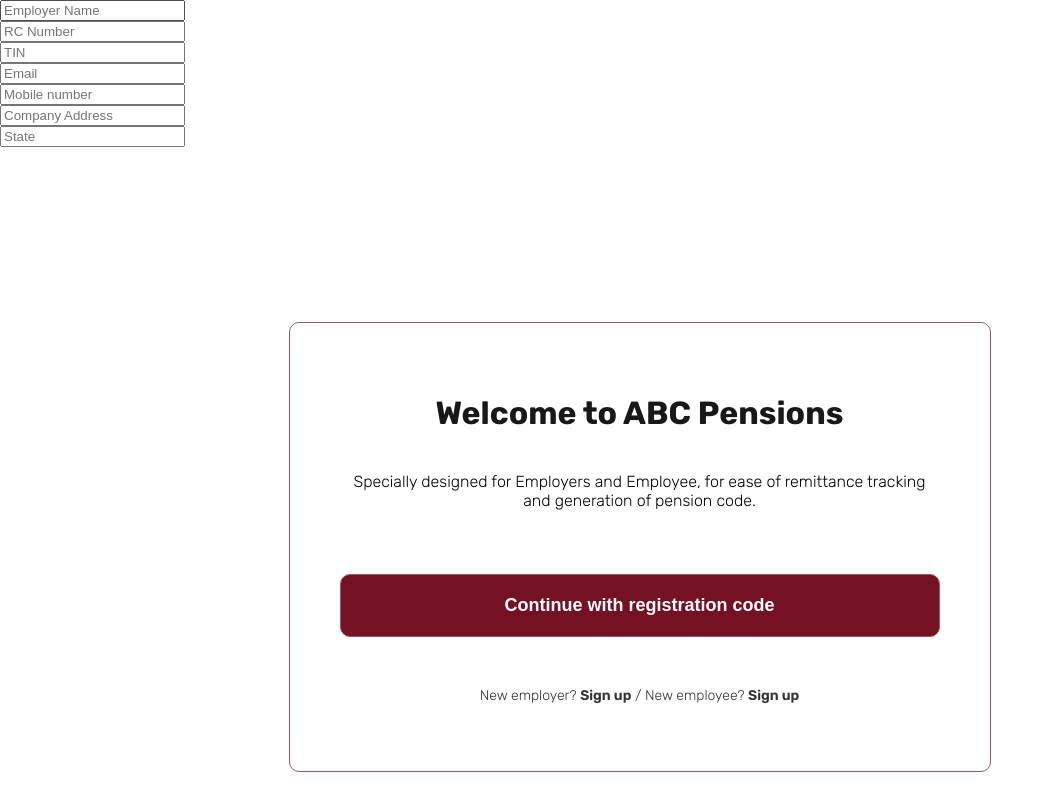
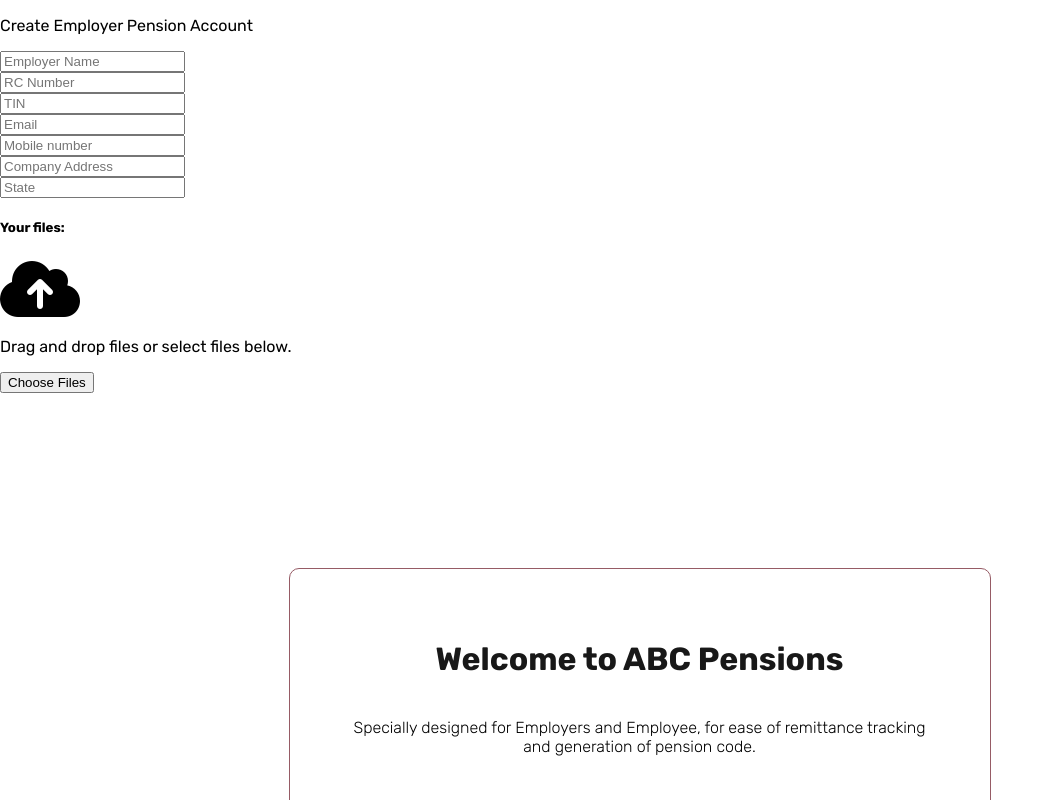
Before and after one commit to BenjaminAchebe/Pension-Manager-Application, a React (Create React App) app: page / in a window 1280 px wide. Shown: the top 800 px of the page, without its empty margins (0-1054 px from the left). Built offline with nearby package versions, Linux system fonts and the light colour scheme.

Commit message:
attachment component was added

```diff
--- a/public/index.html
+++ b/public/index.html
@@ -15,6 +15,7 @@
       user's mobile device or desktop. See https://developers.google.com/web/fundamentals/web-app-manifest/
     -->
     <link rel="manifest" href="%PUBLIC_URL%/manifest.json" />
+    <script src="https://kit.fontawesome.com/1fd9dd12d7.js" crossorigin="anonymous"></script>
     <!--
       Notice the use of %PUBLIC_URL% in the tags above.
       It will be replaced with the URL of the `public` folder during the build.
--- /dev/null
+++ b/src/components/Form/Attachment/EmployerAttachment.js
@@ -0,0 +1,45 @@
+import React, {useRef, useState} from "react";
+
+const AttachmentUpload = () => {
+    const [attachedFiles, setAttachedFiles] = useState(null);
+    const inputRef = useRef();
+
+    const clickHandler = () => {
+        inputRef.current.click();
+    };
+
+    const preventHandler = (event) => {
+        event.stopPropagation();
+        event.preventDefault();
+      }
+
+      console.log(attachedFiles);
+
+  return (
+    <div>
+      <div>
+        <div>
+          <h5>Your files:</h5>
+          { attachedFiles && (<ul>{attachedFiles .map((file, index) => (<li key={file.name}>{index + 1}.{file.name}</li>))}</ul>)}
+        </div>
+        <div onDragEnter={preventHandler} onDragOver={preventHandler} onDrop={(event) => {
+            preventHandler(event)
+            setAttachedFiles(Array.from(event.dataTransfer.files))
+        }}>
+          <i className="fa fa-cloud-upload fa-4x"></i>
+          <p>Drag and drop files or select files below.</p>
+          <input
+            ref={inputRef}
+            type="file"
+            multiple
+            style={{ display: 'none' }}
+            onChange={(event) => setAttachedFiles(Array.from(event.target.files))}
+          />
+          <button onClick={clickHandler}>Choose Files</button>
+        </div>
+      </div>
+    </div>
+  );
+};
+
+export default AttachmentUpload;
--- a/src/components/Form/EmployerForm.js
+++ b/src/components/Form/EmployerForm.js
@@ -1,7 +1,12 @@
-import React from "react";
+import React, { Fragment } from "react";
+import AttachmentUpload from "./Attachment/EmployerAttachment";
 
 const EmployerForm = (props) => {
   return (
+    <Fragment>
+      <div>
+        <p>Create Employer Pension Account</p>
+      </div>
       <form>
         <div>
           <div>
@@ -21,12 +26,7 @@
             />
           </div>
           <div>
-          <input
-            required={true}
-            type="number"
-            name="tin"
-            placeholder="TIN"
-          />
+            <input required={true} type="number" name="tin" placeholder="TIN" />
           </div>
           <div>
             <input
@@ -60,8 +60,10 @@
               placeholder="State"
             />
           </div>
+          <AttachmentUpload/>
         </div>
       </form>
+    </Fragment>
   );
 };
 
```
Lines whose indentation alone changed are shown as unchanged.
